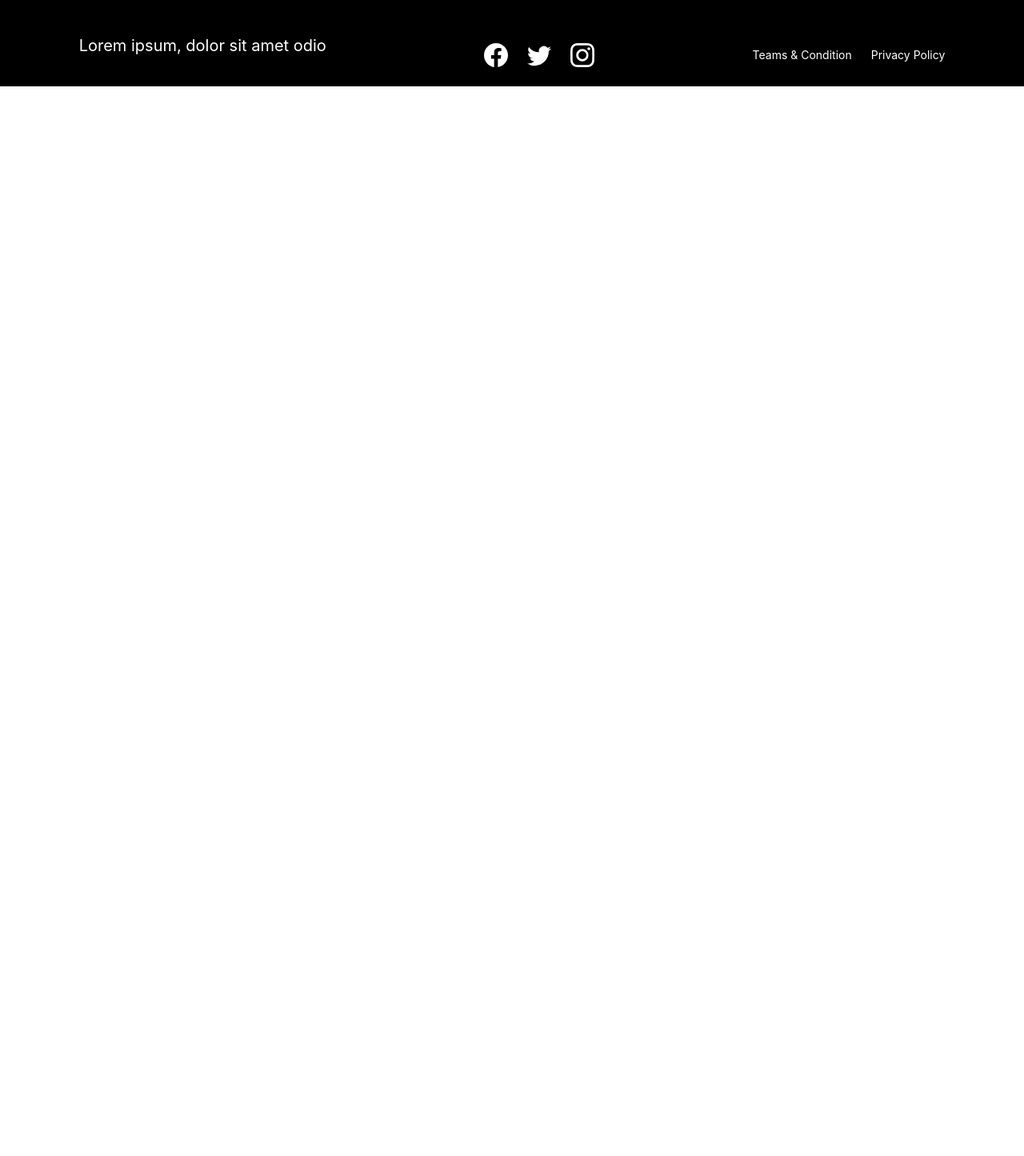
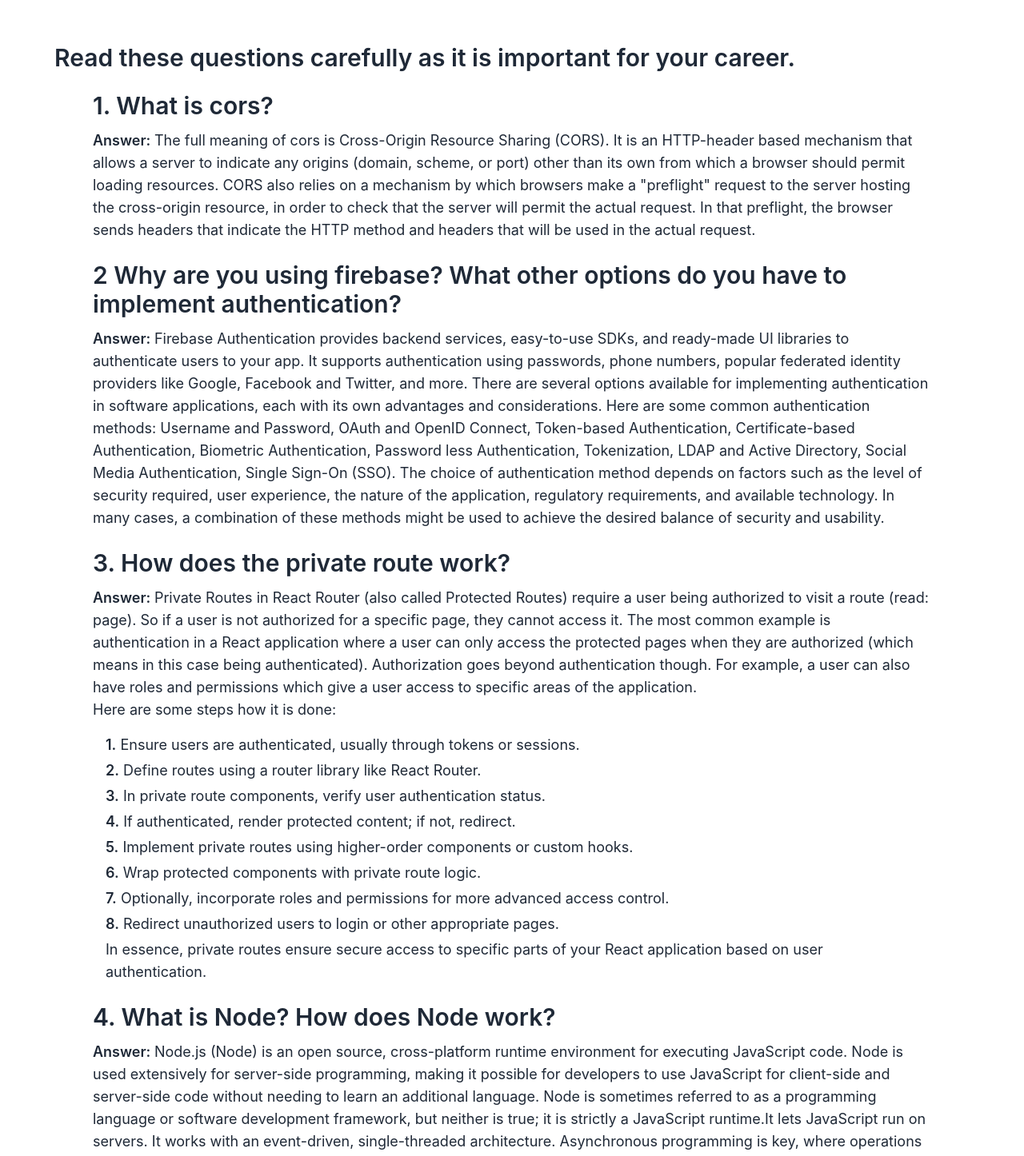
Before and after one commit to ratul081/b610-learning-platform-assignment-client, a React (Create React App) app: page /blog in a window 1280 px wide. Shown: the part 234-1680 px from the top of the page at 80% size. Before the commit the page ends 800 px from the top, so only its background shows below. Built offline with nearby package versions, Linux system fonts and the light colour scheme; no server answers.

Commit message:
Theme toggle done

```diff
--- a/src/App.js
+++ b/src/App.js
@@ -2,13 +2,16 @@ import { RouterProvider } from 'react-router-dom';
 import './App.css';
 import { routes } from './Routes/Routes/Routes';
 import { Toaster } from 'react-hot-toast';
+import { useContext } from 'react';
+import { ThemeContext } from './Context/AuthProvider';
 
 function App() {
+  const {theme} = useContext(ThemeContext)
   return (
-    <>
+    <div data-theme={theme?"dark":"light"}>
       <RouterProvider router={routes}></RouterProvider>
       <Toaster></Toaster>
-    </>
+    </div>
   );
 }
 
--- a/src/Context/AuthProvider.js
+++ b/src/Context/AuthProvider.js
@@ -6,9 +6,11 @@ import app from '../Firebase/Firebase.init';
 export const AuthContext = createContext()
 const auth = getAuth(app)
 
-
+export const ThemeContext = createContext()
 
 const AuthProvider = ({ children }) => {
+
+  const [theme, setTheme] = useState(false)
 
   const [user, setUser] = useState(null);
   const [loading, setLoading] = useState(true)
@@ -54,6 +56,7 @@ const AuthProvider = ({ children }) => {
       unSubscribe()
     }
   }, [])
+  console.log(theme);
 
   const authInfo = {
     user,
@@ -64,12 +67,19 @@ const AuthProvider = ({ children }) => {
     loading,
     updateUserProfile,
     verifyEmail,
-    passwordReset
+    passwordReset,
+
+  }
+  const data = {
+    setTheme,
+    theme
   }
   return (
-    <AuthContext.Provider value={authInfo}>
-      {children}
-    </AuthContext.Provider>
+    <ThemeContext.Provider value={data}>
+      <AuthContext.Provider value={authInfo}>
+        {children}
+      </AuthContext.Provider>
+    </ThemeContext.Provider>
   );
 };
 
--- a/src/Pages/Others/Blog/Blog.js
+++ b/src/Pages/Others/Blog/Blog.js
@@ -2,7 +2,69 @@ import React from 'react';
 
 const Blog = () => {
   return (
-    <div></div>
+    <div className='min-h-screen m-12 space-y-6'>
+      <p className='text-center my-16 font-bold text-5xl'>Here is some frequently asked questions <br /> that has been prepared for you.</p>
+      <p className='text-3xl font-semibold'>Read these questions carefully as it is important for your career.</p>
+      <div className='m-12'>
+        <ol className='space-y-6'>
+          <li>
+            <p className='text-3xl mb-3 font-semibold'>1. What is cors?</p>
+            <p className='text-lg'><span className="font-semibold">Answer: </span> The full meaning of cors is Cross-Origin Resource Sharing (CORS). It is an HTTP-header based mechanism that allows a server to indicate any origins (domain, scheme, or port) other than its own from which a browser should permit loading resources. CORS also relies on a mechanism by which browsers make a "preflight" request to the server hosting the cross-origin resource, in order to check that the server will permit the actual request. In that preflight, the browser sends headers that indicate the HTTP method and headers that will be used in the actual request.
+            </p>
+          </li>
+          <li>
+            <p className='text-3xl mb-3 font-semibold'>2 Why are you using firebase? What other options do you have to implement authentication?
+            </p>
+            <p className='text-lg'>
+              <span className="font-semibold">Answer: </span>
+              Firebase Authentication provides backend services, easy-to-use SDKs, and ready-made UI libraries to authenticate users to your app. It supports authentication using passwords, phone numbers, popular federated identity providers like Google, Facebook and Twitter, and more.
+              There are several options available for implementing authentication in software applications, each with its own advantages and considerations. Here are some common authentication methods:
+              Username and Password, OAuth and OpenID Connect, Token-based Authentication, Certificate-based Authentication, Biometric Authentication, Password less Authentication, Tokenization, LDAP and Active Directory, Social Media Authentication, Single Sign-On (SSO).
+              The choice of authentication method depends on factors such as the level of security required, user experience, the nature of the application, regulatory requirements, and available technology. In many cases, a combination of these methods might be used to achieve the desired balance of security and usability.
+
+            </p>
+          </li>
+          <li>
+            <p className='text-3xl mb-3 font-semibold'>3. How does the private route work?</p>
+            <p className='text-lg'>
+              <span className="font-semibold">Answer: </span>
+              Private Routes in React Router (also called Protected Routes) require a user being authorized to visit a route (read: page). So if a user is not authorized for a specific page, they cannot access it. The most common example is authentication in a React application where a user can only access the protected pages when they are authorized (which means in this case being authenticated). Authorization goes beyond authentication though. For example, a user can also have roles and permissions which give a user access to specific areas of the application.
+              <p>Here are some steps how it is done:</p>
+              <ol className='my-4 mx-4 space-y-1'>
+                <li>
+                  <span className='font-semibold'>1.</span> Ensure users are authenticated, usually through tokens or sessions.
+                </li>
+                <li>
+                  <span className='font-semibold'>2.</span>  Define routes using a router library like React Router.
+                </li>
+                <li>
+                  <span className='font-semibold'>3.</span> In private route components, verify user authentication status.
+                </li>
+                <li>
+                  <span className='font-semibold'>4.</span> If authenticated, render protected content; if not, redirect.
+                </li>
+                <li>
+                  <span className='font-semibold'>5.</span> Implement private routes using higher-order components or custom hooks.
+                </li>
+                <li><span className='font-semibold'>6.</span> Wrap protected components with private route logic.</li>
+                <li><span className='font-semibold'>7.</span> Optionally, incorporate roles and permissions for more advanced access control.</li>
+                <li><span className='font-semibold'>8.</span> Redirect unauthorized users to login or other appropriate pages.</li>
+                <p>
+                  In essence, private routes ensure secure access to specific parts of your React application based on user authentication.
+                </p>
+              </ol>
+            </p>
+          </li>
+          <li>
+            <p className='text-3xl mb-3 font-semibold'>4. What is Node? How does Node work?</p>
+            <p className='text-lg'>
+              <span className="font-semibold">Answer: </span>
+              Node.js (Node) is an open source, cross-platform runtime environment for executing JavaScript code. Node is used extensively for server-side programming, making it possible for developers to use JavaScript for client-side and server-side code without needing to learn an additional language. Node is sometimes referred to as a programming language or software development framework, but neither is true; it is strictly a JavaScript runtime.It lets JavaScript run on servers. It works with an event-driven, single-threaded architecture. Asynchronous programming is key, where operations don't block the main thread. Modules help organize code, and the event-driven structure uses listeners to handle events. npm manages packages, making it easy to share and use code. Common uses include real-time apps, APIs, and servers. Frameworks like Express.js simplify development. In essence, Node.js enables efficient, non-blocking server-side JavaScript execution.
+            </p>
+          </li>
+        </ol>
+      </div>
+    </div>
   );
 };
 
--- a/src/Pages/Share/Header/Header.js
+++ b/src/Pages/Share/Header/Header.js
@@ -1,10 +1,10 @@
 import React, { useContext } from 'react';
 import { Link, NavLink } from 'react-router-dom';
-import { AuthContext } from '../../../Context/AuthProvider';
+import { AuthContext, ThemeContext } from '../../../Context/AuthProvider';
 
 const Header = () => {
   const { user, logOut } = useContext(AuthContext)
-
+  const {setTheme} =useContext(ThemeContext)
   const handleLogOut = () => {
     logOut()
       .then(() => {
@@ -13,6 +13,9 @@ const Header = () => {
       .catch(err => { console.error(err) })
   }
 
+  const handleThemeToggle=()=>{
+    setTheme((current) => !current);
+  }
   return (
     <div className="navbar bg-base-100">
       <div className="navbar-start">
@@ -67,7 +70,7 @@ const Header = () => {
       <div className="navbar-end">
         <div className="flex gap-2">
           <button>
-            <input type="checkbox" className="toggle" />
+            <input onClick={handleThemeToggle} type="checkbox" className="toggle" />
           </button>
           {
             user?.uid ?
```
